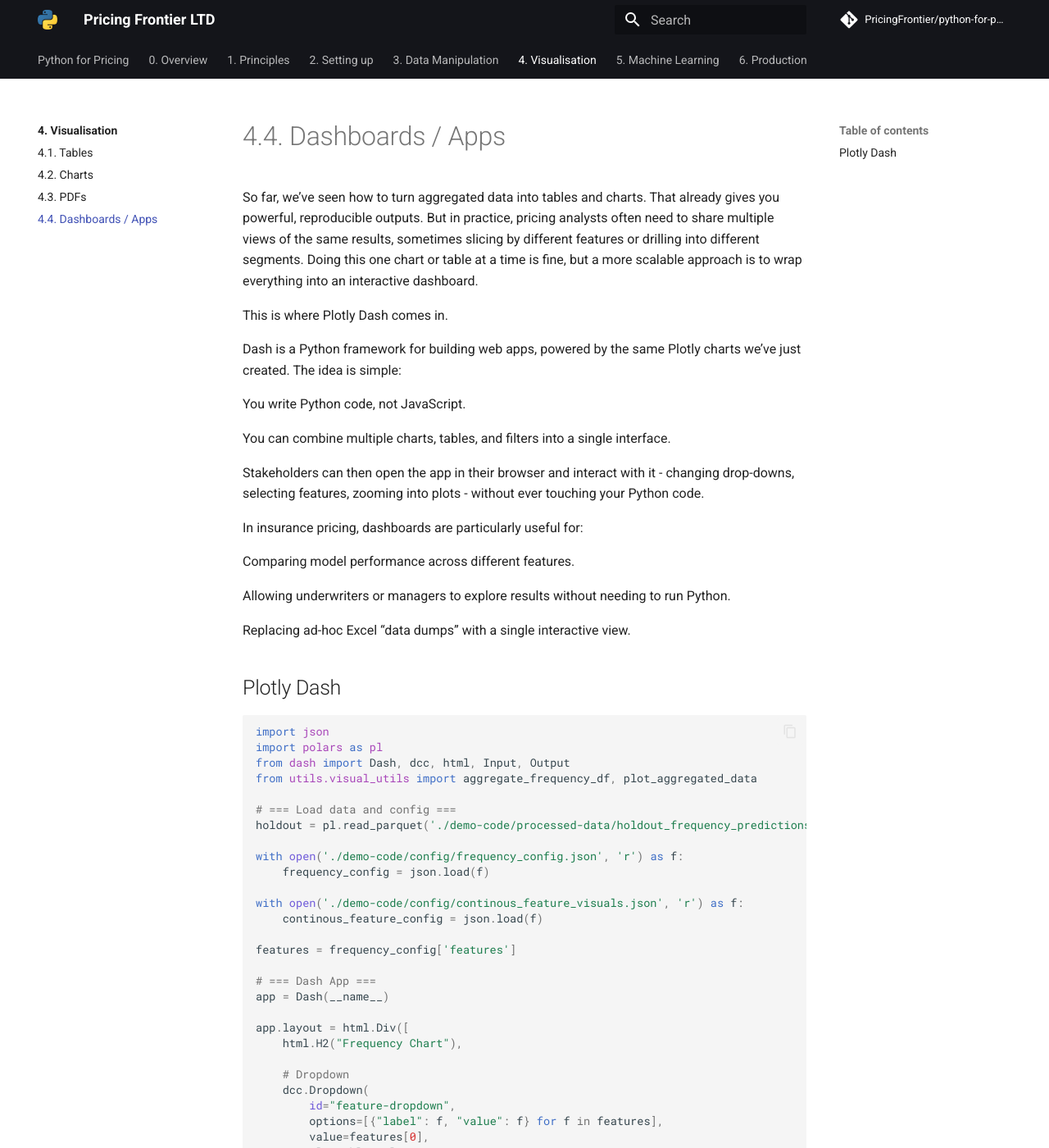
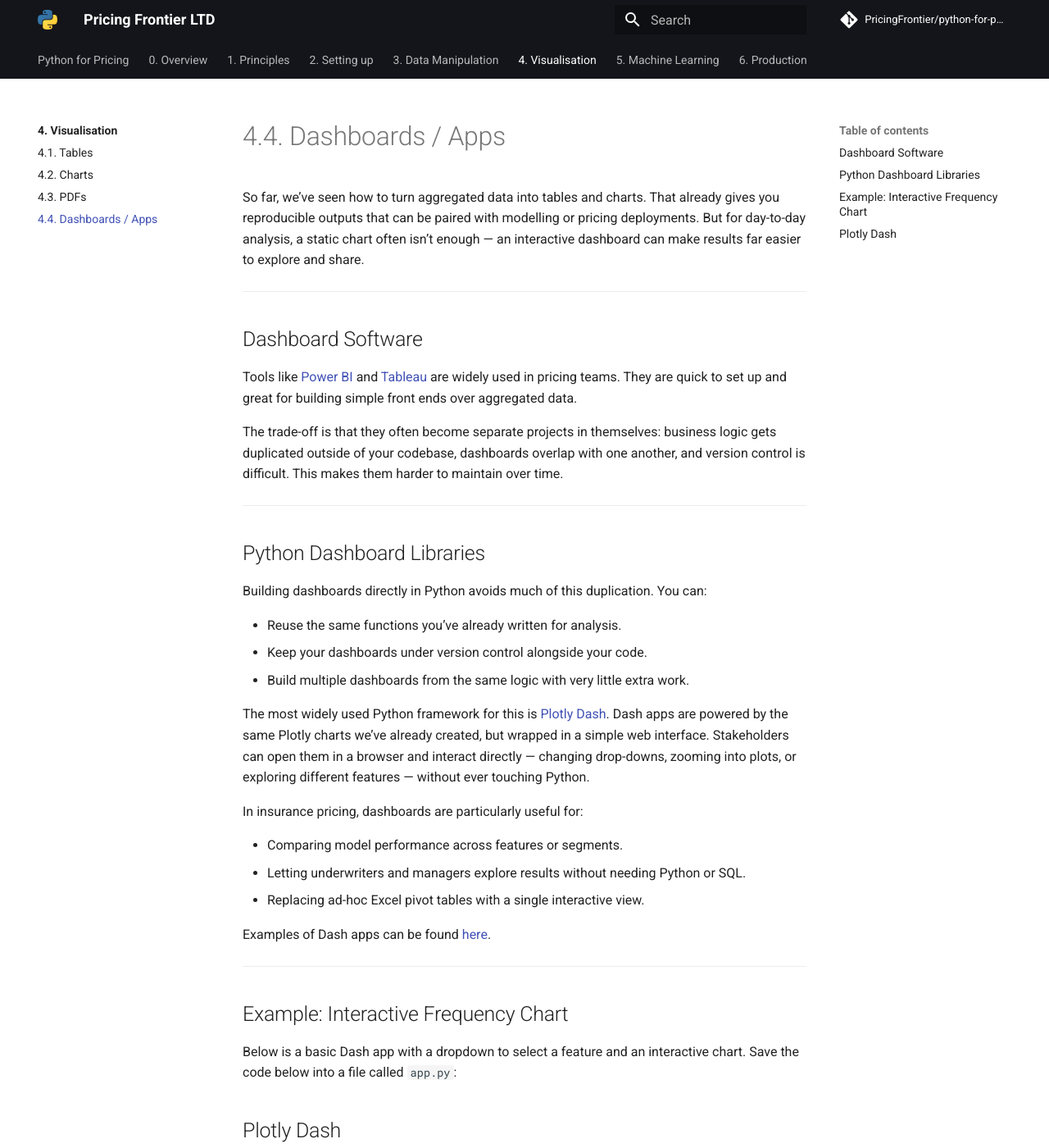
Before and after one commit to PricingFrontier/python-for-pricing-course, an MkDocs documentation site: the page built from docs/4. Visualisation/4.4. Dashboards.md, in a window 1280 px wide and 1400 px high. Shown: the whole window at 82% size. Built offline with MkDocs 1.6.1 and Material for MkDocs 9.7.7, drawn with Linux system fonts in a browser that asks for light colours; comment, search, counter and statistics services are not loaded; some of the changed text lies outside the part shown.

Commit message:
Visualisation rewording

````diff
--- a/docs/4. Visualisation/4.4. Dashboards.md
+++ b/docs/4. Visualisation/4.4. Dashboards.md
@@ -1,25 +1,40 @@
 # 4.4. Dashboards / Apps
 
-So far, we’ve seen how to turn aggregated data into tables and charts. That already gives you powerful, reproducible outputs.
-But in practice, pricing analysts often need to share multiple views of the same results, sometimes slicing by different features or drilling into different segments. Doing this one chart or table at a time is fine, but a more scalable approach is to wrap everything into an interactive dashboard.
+So far, we’ve seen how to turn aggregated data into tables and charts. That already gives you reproducible outputs that can be paired with modelling or pricing deployments. But for day-to-day analysis, a static chart often isn’t enough — an interactive dashboard can make results far easier to explore and share.
 
-This is where Plotly Dash comes in.
+---
 
-Dash is a Python framework for building web apps, powered by the same Plotly charts we’ve just created. The idea is simple:
+## Dashboard Software
 
-You write Python code, not JavaScript.
+Tools like [Power BI](https://www.microsoft.com/en-us/power-platform/products/power-bi) and [Tableau](https://www.tableau.com/en-gb) are widely used in pricing teams. They are quick to set up and great for building simple front ends over aggregated data.
 
-You can combine multiple charts, tables, and filters into a single interface.
+The trade-off is that they often become separate projects in themselves: business logic gets duplicated outside of your codebase, dashboards overlap with one another, and version control is difficult. This makes them harder to maintain over time.
 
-Stakeholders can then open the app in their browser and interact with it - changing drop-downs, selecting features, zooming into plots - without ever touching your Python code.
+---
+
+## Python Dashboard Libraries
+
+Building dashboards directly in Python avoids much of this duplication. You can:
+
+- Reuse the same functions you’ve already written for analysis.
+- Keep your dashboards under version control alongside your code.
+- Build multiple dashboards from the same logic with very little extra work.
+
+The most widely used Python framework for this is [Plotly Dash](https://dash.plotly.com/). Dash apps are powered by the same Plotly charts we’ve already created, but wrapped in a simple web interface. Stakeholders can open them in a browser and interact directly — changing drop-downs, zooming into plots, or exploring different features — without ever touching Python.
 
 In insurance pricing, dashboards are particularly useful for:
 
-Comparing model performance across different features.
+- Comparing model performance across features or segments.
+- Letting underwriters and managers explore results without needing Python or SQL.
+- Replacing ad-hoc Excel pivot tables with a single interactive view.
 
-Allowing underwriters or managers to explore results without needing to run Python.
+Examples of Dash apps can be found [here](https://plotly.com/examples/).
 
-Replacing ad-hoc Excel “data dumps” with a single interactive view.
+---
+
+## Example: Interactive Frequency Chart
+
+Below is a basic Dash app with a dropdown to select a feature and an interactive chart. Save the code below into a file called `app.py`:
 
 ## Plotly Dash
 
@@ -83,8 +98,12 @@
     app.run(debug=True)
 ```
 
-```pwsh-session
-PS> python app.py
+This app can then be run locally with the following terminal command:
+
+```bash
+python app.py
 ```
 
+This gives a link to view:
+
 ![Dash App](./dash-app.png)
````
Also changed, not shown: docs/0. Overview/0.1. Why use python.md (+1 -1 lines), docs/2. Setting up/2.7. Notebooks.md (+5 -10 lines), docs/4. Visualisation/4.3. PDFs.md (+25 -4 lines).
